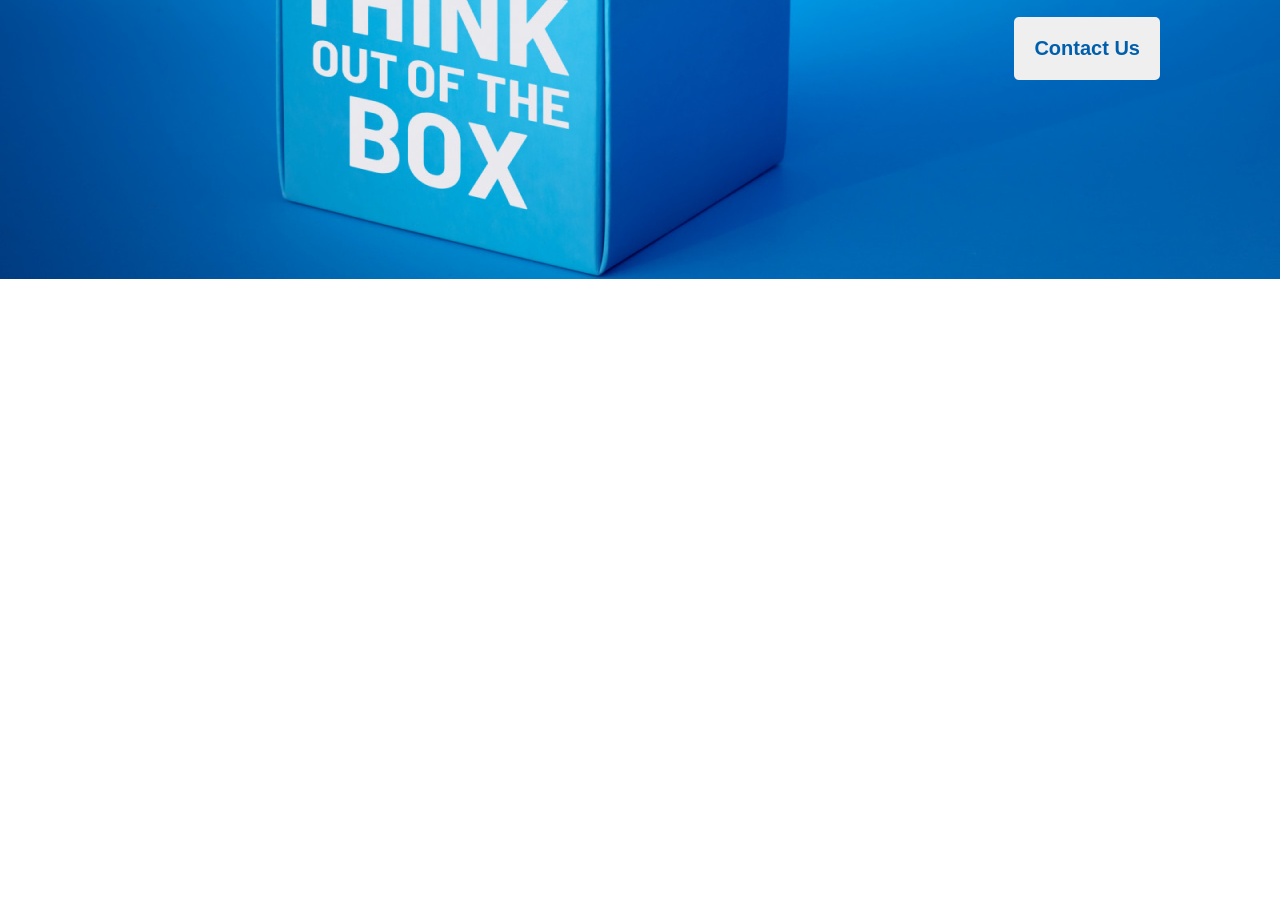
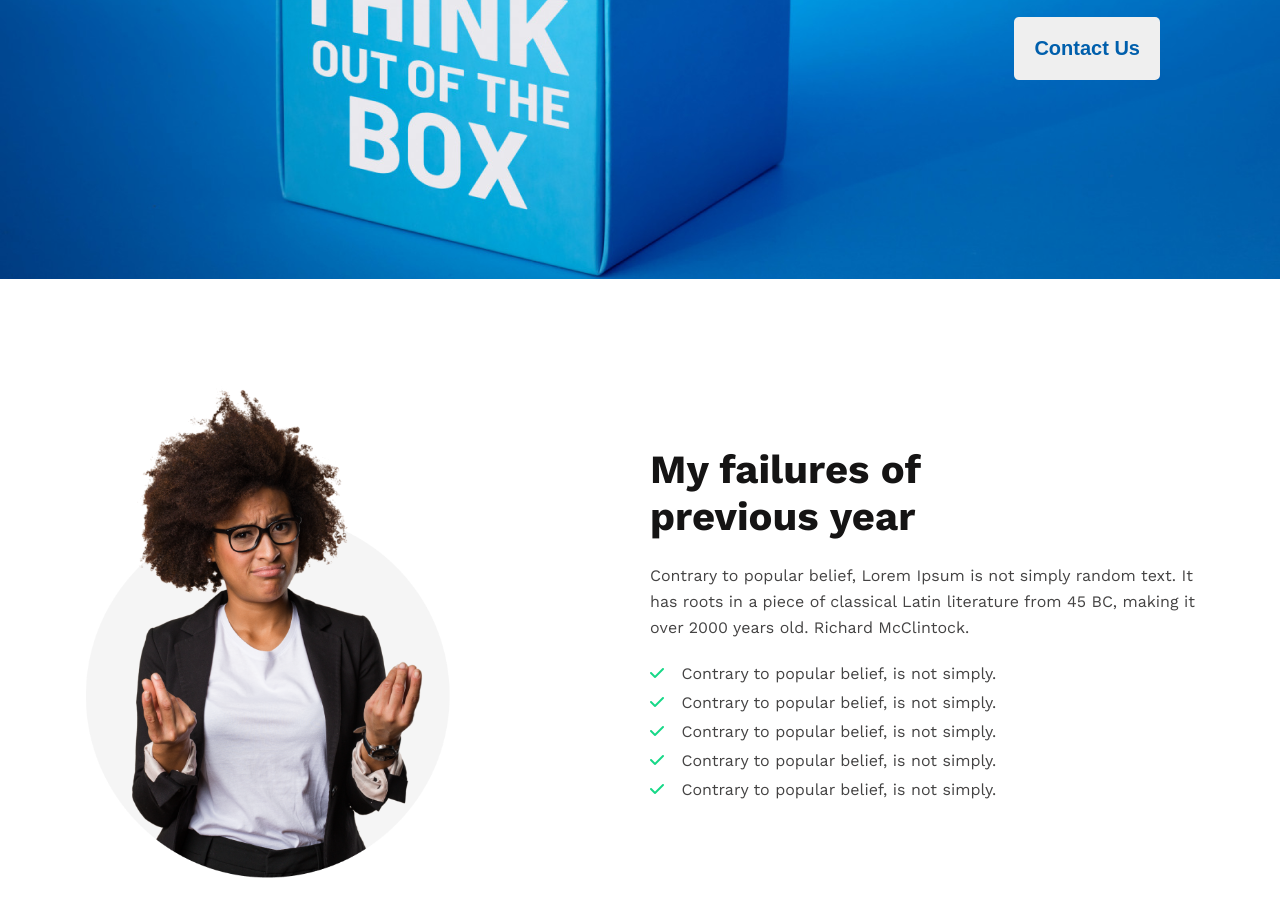
Before and after one commit to Dev-Zual/new-me, a plain HTML site: page index.html in a window 1280 px wide. Shown: the part 529-1445 px from the top of the page. Before the commit the page ends 808 px from the top, so only its background shows below. Drawn offline with nearby package versions, Linux system fonts and the light colour scheme.

Commit message:
failure are done

```diff
--- a/style/style.css
+++ b/css/main.css
@@ -15,21 +15,25 @@ p {
   padding: 0px;
   margin: 0px;
 }
-.btn-primary{
+.container {
+  width: 1140px;
+  margin: 0 auto;
+}
+.btn-primary {
   padding: 20px;
   border: none;
   border-radius: 5px;
-  color: #005FAC;
+  color: #005fac;
   font-weight: 600;
   font-size: 1.25rem;
   cursor: pointer;
 }
-.btn-secondery{
-    padding: 20px;
+.btn-secondery {
+  padding: 20px;
   border: none;
   border-radius: 5px;
   color: #fff;
-  background: #005FAC;
+  background: #005fac;
   font-weight: 600;
   font-size: 1.25rem;
   cursor: pointer;
@@ -78,10 +82,57 @@ header {
   font-size: 1rem;
   line-height: 26px;
   margin: 20px 0px;
-  padding-left: 70px
+  padding-left: 70px;
 }
 
 .banner-area {
   margin-right: 100px;
   padding: 20px;
 }
+.failure-are {
+  display: flex;
+  align-items: center;
+  grid-column-gap: 20px;
+  justify-content: space-around;
+  margin: 100px 0px;
+}
+.failure-left {
+  width: 50%;
+}
+
+.failure-left img {
+  width: 70%;
+}
+.failure-right {
+  width: 50%;
+}
+.failure-right h2 {
+  color: #151414;
+  font-weight: 700;
+  font-size: 2.5rem;
+  margin-right: 150px;
+}
+
+.failure-right p {
+  margin: 23px 0px;
+  font-size: 1rem;
+  color: #444343;
+  font-weight: 400;
+  line-height: 26px;
+}
+.list ul {
+  padding: 0px;
+}
+
+.list ul li {
+  list-style: none;
+  margin: 10px 0px;
+  color: #444343;
+  font-size: 1rem;
+  font-weight: 400;
+
+}
+.list ul li i {
+  color: #16D887;
+  margin-right: 12px
+}
--- a/index.html
+++ b/index.html
@@ -4,7 +4,11 @@
     <meta charset="UTF-8" />
     <meta name="viewport" content="width=device-width, initial-scale=1.0" />
     <title>New me, A new starting of me!</title>
-    <link rel="stylesheet" href="style/style.css" />
+    <script
+      src="https://kit.fontawesome.com/ee1c0f6e42.js"
+      crossorigin="anonymous"
+    ></script>
+    <link rel="stylesheet" href="css/main.css" />
   </head>
   <body>
     <header>
@@ -18,7 +22,43 @@
         <button class="btn-primary">Contact Us</button>
       </div>
     </header>
-    <main></main>
+    <main class="container">
+      <div class="failure-are">
+        <div class="failure-left"><img src="./images/person.png" alt="" /></div>
+        <div class="failure-right">
+          <h2>My failures of previous year</h2>
+          <p>
+            Contrary to popular belief, Lorem Ipsum is not simply random text.
+            It has roots in a piece of classical Latin literature from 45 BC,
+            making it over 2000 years old. Richard McClintock.
+          </p>
+          <div class="list">
+            <ul>
+              <li>
+                <i class="fa-solid fa-check"></i> Contrary to popular belief, is
+                not simply.
+              </li>
+              <li>
+                <i class="fa-solid fa-check"></i> Contrary to popular belief, is
+                not simply.
+              </li>
+              <li>
+                <i class="fa-solid fa-check"></i> Contrary to popular belief, is
+                not simply.
+              </li>
+              <li>
+                <i class="fa-solid fa-check"></i> Contrary to popular belief, is
+                not simply.
+              </li>
+              <li>
+                <i class="fa-solid fa-check"></i> Contrary to popular belief, is
+                not simply.
+              </li>
+            </ul>
+          </div>
+        </div>
+      </div>
+    </main>
     <footer></footer>
   </body>
 </html>
```
